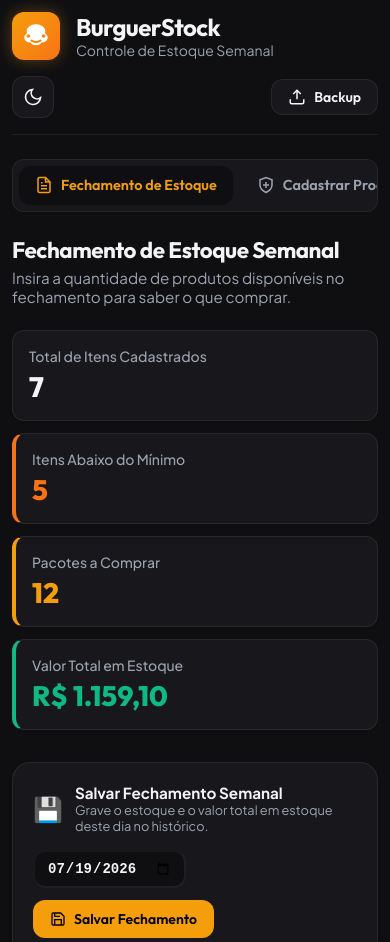
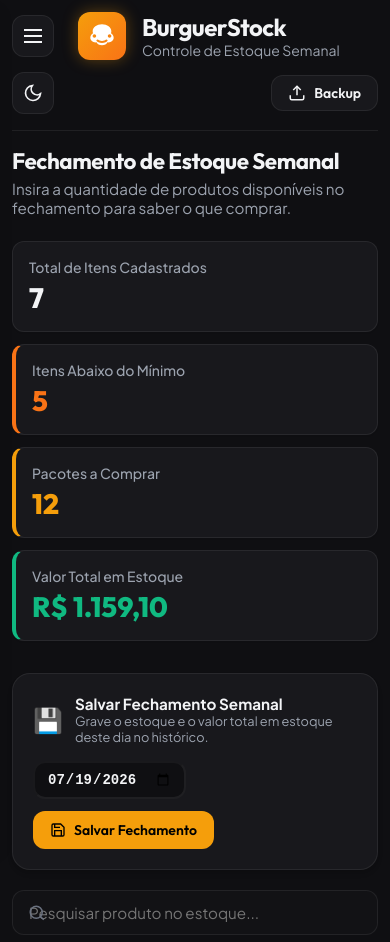
Before and after one commit to lukaxkax-ops/burger-stock-manager, a website built with Vite: page index.html in a window 390 px wide. Shown: the top 942 px of the page. Built offline with nearby package versions, Linux system fonts and the light colour scheme.

Commit message:
Replace tab navigation with sidebar drawer menu

```diff
--- a/app.js
+++ b/app.js
@@ -34,6 +34,10 @@ let state = {
 
 // Seletores DOM
 const dom = {
+    menuToggle: document.getElementById('menuToggle'),
+    appSidebar: document.getElementById('appSidebar'),
+    closeSidebarBtn: document.getElementById('closeSidebarBtn'),
+    sidebarOverlay: document.getElementById('sidebarOverlay'),
     themeToggle: document.getElementById('themeToggle'),
     themeIconSun: document.getElementById('themeIconSun'),
     themeIconMoon: document.getElementById('themeIconMoon'),
@@ -191,6 +195,11 @@ function toggleTheme() {
 // Event Listeners
 // -------------------------------------------------------------
 function initEventListeners() {
+    // Menu Lateral (Sidebar)
+    dom.menuToggle.addEventListener('click', openSidebar);
+    dom.closeSidebarBtn.addEventListener('click', closeSidebar);
+    dom.sidebarOverlay.addEventListener('click', closeSidebar);
+
     // Tema
     dom.themeToggle.addEventListener('click', toggleTheme);
 
@@ -198,6 +207,7 @@ function initEventListeners() {
     dom.tabs.forEach(tab => {
         tab.addEventListener('click', () => {
             switchTab(tab.getAttribute('data-tab'));
+            closeSidebar();
         });
     });
 
@@ -1529,3 +1539,13 @@ function startSyncPolling() {
     // Polling a cada 8 segundos
     syncIntervalId = setInterval(pullSyncData, 8000);
 }
+
+function openSidebar() {
+    dom.appSidebar.classList.add('active');
+    dom.sidebarOverlay.classList.remove('hidden');
+}
+
+function closeSidebar() {
+    dom.appSidebar.classList.remove('active');
+    dom.sidebarOverlay.classList.add('hidden');
+}
--- a/index.html
+++ b/index.html
@@ -15,6 +15,13 @@
         <!-- HEADER -->
         <header class="app-header">
             <div class="header-brand">
+                <button id="menuToggle" class="btn-icon" aria-label="Abrir menu" style="margin-right: 0.5rem; display: flex; align-items: center; justify-content: center;">
+                    <svg xmlns="http://www.w3.org/2000/svg" viewBox="0 0 24 24" fill="none" stroke="currentColor" stroke-width="2" class="icon" style="width: 24px; height: 24px;">
+                        <line x1="3" y1="12" x2="21" y2="12"></line>
+                        <line x1="3" y1="6" x2="21" y2="6"></line>
+                        <line x1="3" y1="18" x2="21" y2="18"></line>
+                    </svg>
+                </button>
                 <div class="brand-logo">
                     <svg xmlns="http://www.w3.org/2000/svg" viewBox="0 0 24 24" fill="currentColor" class="logo-icon">
                         <path d="M12 2C7.58 2 4 4.69 4 8c0 .58.11 1.13.31 1.66C3.12 10.3 2 11.83 2 13.5c0 2.21 2.01 4 4.5 4 .26 0 .5-.03.75-.08.77 1.48 2.5 2.58 4.75 2.58 2.25 0 3.98-1.1 4.75-2.58.25.05.49.08.75.08 2.49 0 4.5-1.79 4.5-4 0-1.67-1.12-3.2-2.31-3.84.2-.53.31-1.08.31-1.66 0-3.31-3.58-6-8-6zm0 16c-2.33 0-4.32-.91-4.88-2.18.3-.39.73-.67 1.25-.79.88.77 2.15 1.22 3.63 1.22 1.48 0 2.75-.45 3.63-1.22.52.12.95.4 1.25.79-.56 1.27-2.55 2.18-4.88 2.18zm6.5-4.5c-.83 0-1.5-.67-1.5-1.5s.67-1.5 1.5-1.5 1.5.67 1.5 1.5-.67 1.5-1.5 1.5zm-13 0c-.83 0-1.5-.67-1.5-1.5s.67-1.5 1.5-1.5 1.5.67 1.5 1.5-.67 1.5-1.5 1.5z"/>
@@ -119,10 +126,26 @@
             </div>
         </div>
 
-        <!-- MAIN NAVIGATION TABS -->
-        <nav class="app-nav">
-            <button class="nav-tab active" data-tab="closing">
-                <svg xmlns="http://www.w3.org/2000/svg" viewBox="0 0 24 24" fill="none" stroke="currentColor" stroke-width="2" class="tab-icon">
+        <!-- SIDEBAR DRAWER -->
+        <aside id="appSidebar" class="app-sidebar">
+            <div class="sidebar-header" style="display: flex; justify-content: space-between; align-items: center; padding-bottom: 1rem; border-bottom: 1px solid var(--border-color);">
+                <div class="sidebar-brand" style="display: flex; align-items: center; gap: 0.5rem;">
+                    <svg xmlns="http://www.w3.org/2000/svg" viewBox="0 0 24 24" fill="currentColor" style="width: 24px; height: 24px; color: var(--primary);">
+                        <path d="M12 2C7.58 2 4 4.69 4 8c0 .58.11 1.13.31 1.66C3.12 10.3 2 11.83 2 13.5c0 2.21 2.01 4 4.5 4 .26 0 .5-.03.75-.08.77 1.48 2.5 2.58 4.75 2.58 2.25 0 3.98-1.1 4.75-2.58.25.05.49.08.75.08 2.49 0 4.5-1.79 4.5-4 0-1.67-1.12-3.2-2.31-3.84.2-.53.31-1.08.31-1.66 0-3.31-3.58-6-8-6zm0 16c-2.33 0-4.32-.91-4.88-2.18.3-.39.73-.67 1.25-.79.88.77 2.15 1.22 3.63 1.22 1.48 0 2.75-.45 3.63-1.22.52.12.95.4 1.25.79-.56 1.27-2.55 2.18-4.88 2.18zm6.5-4.5c-.83 0-1.5-.67-1.5-1.5s.67-1.5 1.5-1.5 1.5.67 1.5 1.5-.67 1.5-1.5 1.5zm-13 0c-.83 0-1.5-.67-1.5-1.5s.67-1.5 1.5-1.5 1.5.67 1.5 1.5-.67 1.5-1.5 1.5z"/>
+                    </svg>
+                    <span class="sidebar-brand-title" style="font-family: var(--font-heading); font-weight: 700; font-size: 1.2rem; color: var(--text-primary);">BurguerStock</span>
+                </div>
+                <button id="closeSidebarBtn" class="btn-icon" aria-label="Fechar menu" style="display: flex; align-items: center; justify-content: center;">
+                    <svg xmlns="http://www.w3.org/2000/svg" viewBox="0 0 24 24" fill="none" stroke="currentColor" stroke-width="2" class="icon" style="width: 20px; height: 20px;">
+                        <line x1="18" y1="6" x2="6" y2="18"></line>
+                        <line x1="6" y1="6" x2="18" y2="18"></line>
+                    </svg>
+                </button>
+            </div>
+
+            <nav class="sidebar-nav" style="display: flex; flex-direction: column; gap: 0.5rem; padding: 1.5rem 0; flex-grow: 1;">
+                <button class="nav-tab active" data-tab="closing" style="display: flex; align-items: center; gap: 0.75rem; width: 100%; padding: 0.85rem 1rem; border: none; background: transparent; color: var(--text-secondary); font-family: var(--font-heading); font-weight: 600; font-size: 0.95rem; text-align: left; border-radius: var(--radius-md); cursor: pointer; transition: all var(--transition-fast);">
+                    <svg xmlns="http://www.w3.org/2000/svg" viewBox="0 0 24 24" fill="none" stroke="currentColor" stroke-width="2" class="tab-icon" style="width: 18px; height: 18px;">
                         <path d="M14 2H6a2 2 0 0 0-2 2v16a2 2 0 0 0 2 2h12a2 2 0 0 0 2-2V8z"></path>
                         <polyline points="14 2 14 8 20 8"></polyline>
                         <line x1="16" y1="13" x2="8" y2="13"></line>
@@ -131,29 +154,38 @@
                     </svg>
                     Fechamento de Estoque
                 </button>
-            <button class="nav-tab" data-tab="products">
-                <svg xmlns="http://www.w3.org/2000/svg" viewBox="0 0 24 24" fill="none" stroke="currentColor" stroke-width="2" class="tab-icon">
+                <button class="nav-tab" data-tab="products" style="display: flex; align-items: center; gap: 0.75rem; width: 100%; padding: 0.85rem 1rem; border: none; background: transparent; color: var(--text-secondary); font-family: var(--font-heading); font-weight: 600; font-size: 0.95rem; text-align: left; border-radius: var(--radius-md); cursor: pointer; transition: all var(--transition-fast);">
+                    <svg xmlns="http://www.w3.org/2000/svg" viewBox="0 0 24 24" fill="none" stroke="currentColor" stroke-width="2" class="tab-icon" style="width: 18px; height: 18px;">
                         <path d="M12 22s8-4 8-10V5l-8-3-8 3v7c0 6 8 10 8 10z"></path>
                         <line x1="12" y1="8" x2="12" y2="16"></line>
                         <line x1="8" y1="12" x2="16" y2="12"></line>
                     </svg>
                     Cadastrar Produtos
                 </button>
-            <button class="nav-tab" data-tab="prices">
-                <svg xmlns="http://www.w3.org/2000/svg" viewBox="0 0 24 24" fill="none" stroke="currentColor" stroke-width="2" class="tab-icon">
+                <button class="nav-tab" data-tab="prices" style="display: flex; align-items: center; gap: 0.75rem; width: 100%; padding: 0.85rem 1rem; border: none; background: transparent; color: var(--text-secondary); font-family: var(--font-heading); font-weight: 600; font-size: 0.95rem; text-align: left; border-radius: var(--radius-md); cursor: pointer; transition: all var(--transition-fast);">
+                    <svg xmlns="http://www.w3.org/2000/svg" viewBox="0 0 24 24" fill="none" stroke="currentColor" stroke-width="2" class="tab-icon" style="width: 18px; height: 18px;">
                         <line x1="12" y1="1" x2="12" y2="23"></line>
                         <path d="M17 5H9.5a3.5 3.5 0 0 0 0 7h5a3.5 3.5 0 0 1 0 7H6"></path>
                     </svg>
                     Cadastrar Preços
                 </button>
-            <button class="nav-tab" data-tab="history">
-                <svg xmlns="http://www.w3.org/2000/svg" viewBox="0 0 24 24" fill="none" stroke="currentColor" stroke-width="2" class="tab-icon">
+                <button class="nav-tab" data-tab="history" style="display: flex; align-items: center; gap: 0.75rem; width: 100%; padding: 0.85rem 1rem; border: none; background: transparent; color: var(--text-secondary); font-family: var(--font-heading); font-weight: 600; font-size: 0.95rem; text-align: left; border-radius: var(--radius-md); cursor: pointer; transition: all var(--transition-fast);">
+                    <svg xmlns="http://www.w3.org/2000/svg" viewBox="0 0 24 24" fill="none" stroke="currentColor" stroke-width="2" class="tab-icon" style="width: 18px; height: 18px;">
                         <circle cx="12" cy="12" r="10"></circle>
                         <polyline points="12 6 12 12 16 14"></polyline>
                     </svg>
                     Histórico
                 </button>
             </nav>
+
+            <div class="sidebar-footer" style="padding-top: 1rem; border-top: 1px solid var(--border-color); font-size: 0.75rem; color: var(--text-muted); display: flex; flex-direction: column; gap: 0.25rem;">
+                <span style="font-weight: 600; color: var(--text-secondary);">BurguerStock v1.2</span>
+                <span>Controle de estoque inteligente</span>
+            </div>
+        </aside>
+
+        <!-- BACKDROP OVERLAY -->
+        <div id="sidebarOverlay" class="sidebar-overlay hidden"></div>
 
         <!-- MAIN CONTENT AREA -->
         <main class="app-content">
--- a/style.css
+++ b/style.css
@@ -272,40 +272,73 @@ body {
     color: var(--primary);
 }
 
-/* Tabs Navigation */
-.app-nav {
+/* Sidebar Drawer Navigation */
+.app-sidebar {
+    position: fixed;
+    top: 0;
+    left: 0;
+    bottom: 0;
+    width: 300px;
+    background-color: var(--bg-card);
+    border-right: 1px solid var(--border-color);
+    padding: 1.5rem;
     display: flex;
-    gap: 0.5rem;
-    margin-bottom: 2rem;
-    padding: 0.375rem;
-    background-color: var(--bg-card);
-    border-radius: var(--radius-lg);
-    border: 1px solid var(--border-color);
+    flex-direction: column;
+    z-index: 1050;
+    box-shadow: var(--shadow-lg);
+    transform: translateX(-100%);
+    transition: transform var(--transition-normal);
 }
 
-.nav-tab {
-    flex: 1;
+.app-sidebar.active {
+    transform: translateX(0);
+}
+
+.sidebar-overlay {
+    position: fixed;
+    top: 0;
+    left: 0;
+    right: 0;
+    bottom: 0;
+    background-color: rgba(0, 0, 0, 0.4);
+    backdrop-filter: blur(4px);
+    z-index: 1040;
+    transition: opacity var(--transition-normal);
+}
+
+.sidebar-overlay.hidden {
+    display: none;
+}
+
+/* Sidebar Nav Tab styling */
+.sidebar-nav .nav-tab {
     display: flex;
     align-items: center;
-    justify-content: center;
-    gap: 0.5rem;
-    padding: 0.875rem 1rem;
-    background-color: transparent;
+    gap: 0.75rem;
+    width: 100%;
+    padding: 0.85rem 1rem;
     border: none;
-    border-radius: var(--radius-md);
+    background: transparent;
     color: var(--text-secondary);
     font-family: var(--font-heading);
     font-weight: 600;
-    font-size: 1rem;
+    font-size: 0.95rem;
+    text-align: left;
+    border-radius: var(--radius-md);
     cursor: pointer;
-    transition: all var(--transition-normal);
+    transition: all var(--transition-fast);
 }
 
-.nav-tab:hover {
+.sidebar-nav .nav-tab:hover {
     color: var(--text-primary);
+    background-color: rgba(255, 255, 255, 0.03);
 }
 
-.nav-tab.active {
+body.light-theme .sidebar-nav .nav-tab:hover {
+    background-color: rgba(0, 0, 0, 0.03);
+}
+
+.sidebar-nav .nav-tab.active {
     background-color: var(--bg-app);
     color: var(--primary);
     box-shadow: var(--shadow-sm);
@@ -1181,10 +1214,15 @@ input:focus, select:focus {
 
     .app-header {
         flex-direction: column;
-        align-items: flex-start;
-        gap: 1rem;
+        align-items: stretch;
+        gap: 0.75rem;
         padding-bottom: 1rem;
-        margin-bottom: 1.5rem;
+        margin-bottom: 1rem;
+    }
+
+    .header-brand {
+        flex-direction: row;
+        align-items: center;
     }
 
     .header-actions {
@@ -1192,29 +1230,9 @@ input:focus, select:focus {
         justify-content: space-between;
     }
 
-    .app-nav {
-        margin-bottom: 1.5rem;
-        border-radius: var(--radius-md);
-        overflow-x: auto;
-        white-space: nowrap;
-        justify-content: flex-start;
-        -webkit-overflow-scrolling: touch;
-        scrollbar-width: none;
-    }
-
-    .app-nav::-webkit-scrollbar {
-        display: none;
-    }
-
-    .nav-tab {
-        flex: 0 0 auto;
-        padding: 0.65rem 1rem;
-        font-size: 0.9rem;
-    }
-
-    .tab-icon {
-        width: 18px;
-        height: 18px;
+    .app-sidebar {
+        width: 280px;
+        max-width: 85%;
     }
 
     .section-header h2 {
```
Lines whose indentation alone changed are shown as unchanged.
